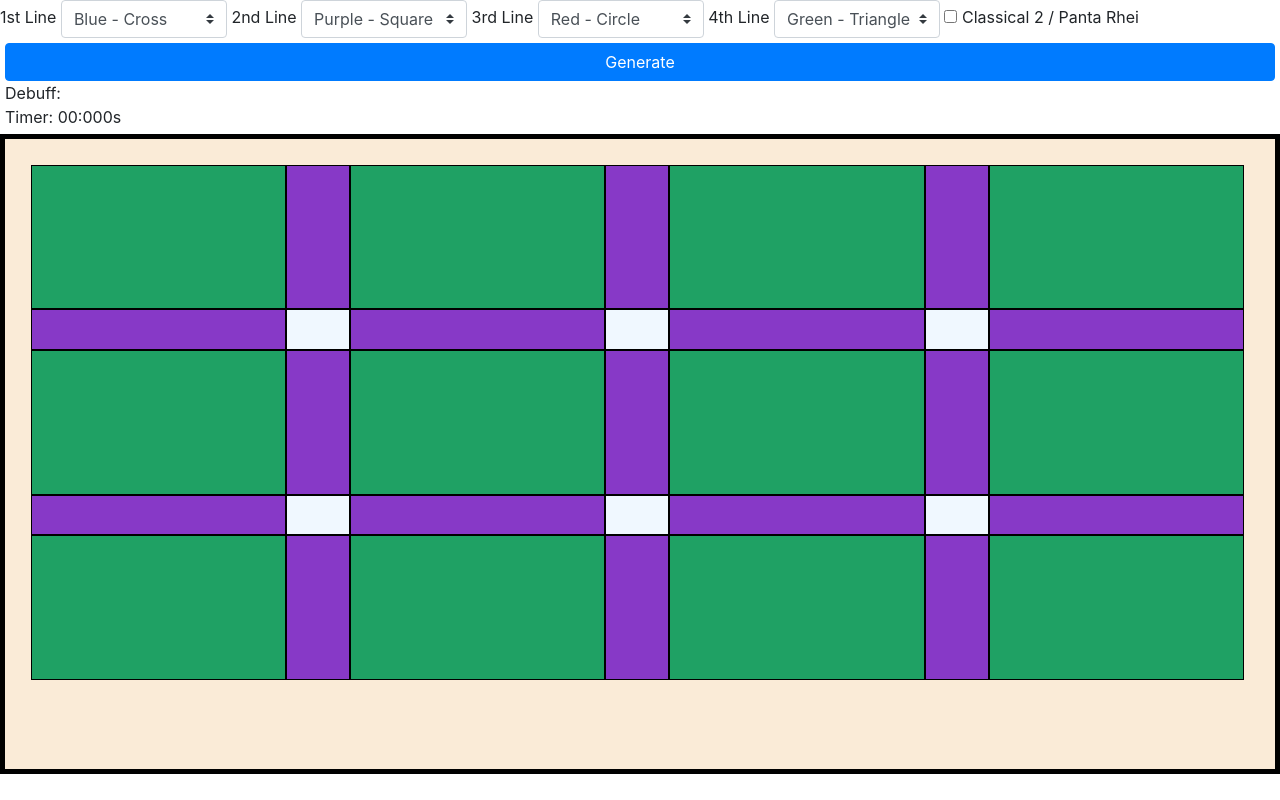
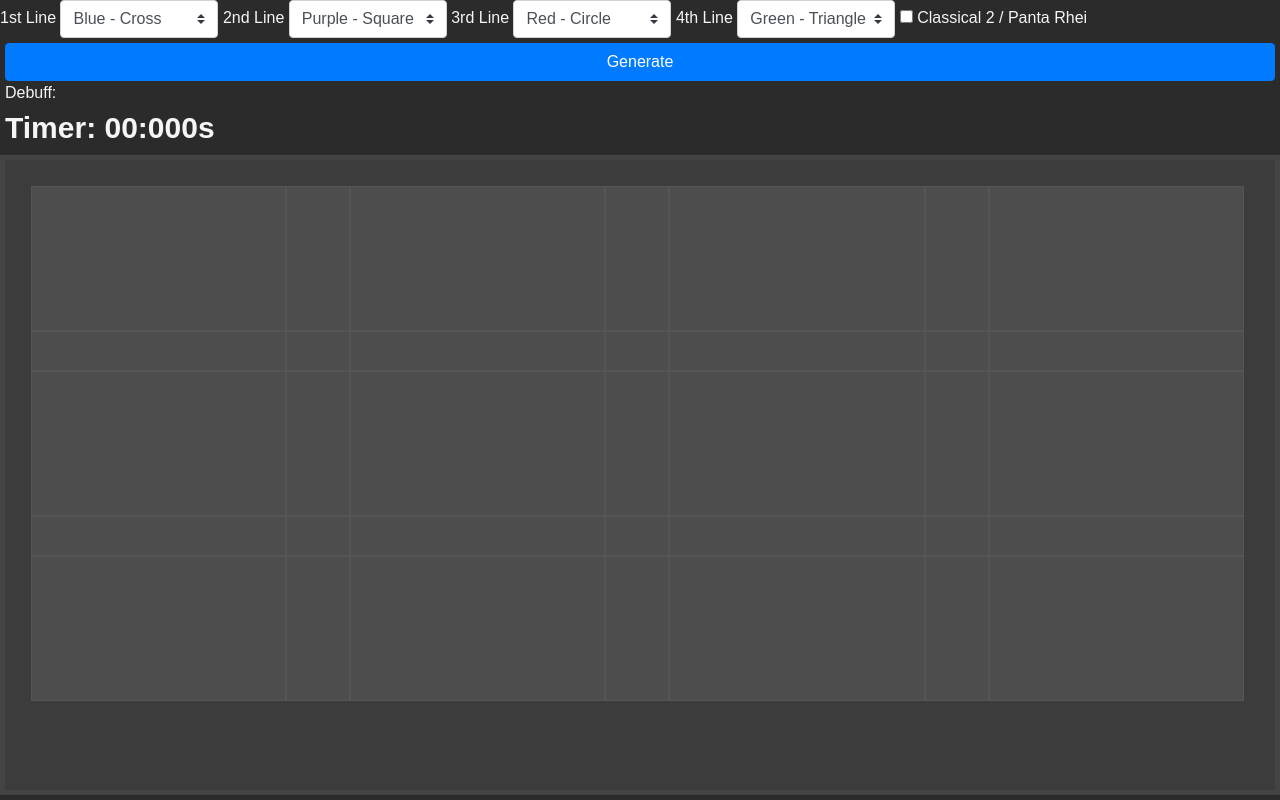
Before and after one commit to Plume-Paopedia/Classical-Concept-simulation, a plain HTML site: page index.html in a window 1280 px wide. Drawn offline with nearby package versions, Linux system fonts and the light colour scheme.

Commit message:
minor updates

```diff
--- a/style.css
+++ b/style.css
@@ -1,3 +1,9 @@
+body {
+    background-color: #2b2b2b;
+    color: #f5f5f5;
+    font-family: 'Arial', sans-serif;
+}
+
 .div-table {
     display: grid;
     grid-template-columns: 20.96% 5.24% 20.96% 5.24% 20.96% 5.24% 20.96%;
@@ -5,14 +11,14 @@
     padding: 2%;
     width: 100vw;
     height: 80vh;
-    background-color: antiquewhite;
+    background-color: #3c3c3c;
     box-sizing: border-box;
-    border: 5px solid black;
+    border: 5px solid #444;
 }
 
 .shape {
-    background-color: rgb(31, 161, 100);
-    border: 1px solid black;
+    background-color: #4d4d4d;
+    border: 1px solid #555;
     background-size: 100% 100%;
     background-repeat: no-repeat;
     background-position: center;
@@ -23,15 +29,21 @@
     flex-wrap: wrap;
     width: 100vw;
     height: 20vh;
+    background-color: #2b2b2b;
 }
 
 .cross {
-    background-color: aliceblue;
-    border: 1px solid black;
+    background-color: #4d4d4d;
+    border: 1px solid #555;
 }
 
 .chain {
-    background-color: rgb(135, 57, 199);
-    border: 1px solid black;
+    background-color: #4d4d4d;
+    border: 1px solid #555;
     cursor: pointer;
 }
+
+#timer {
+    font-size: 30px;
+    font-weight: bold;
+}
```
